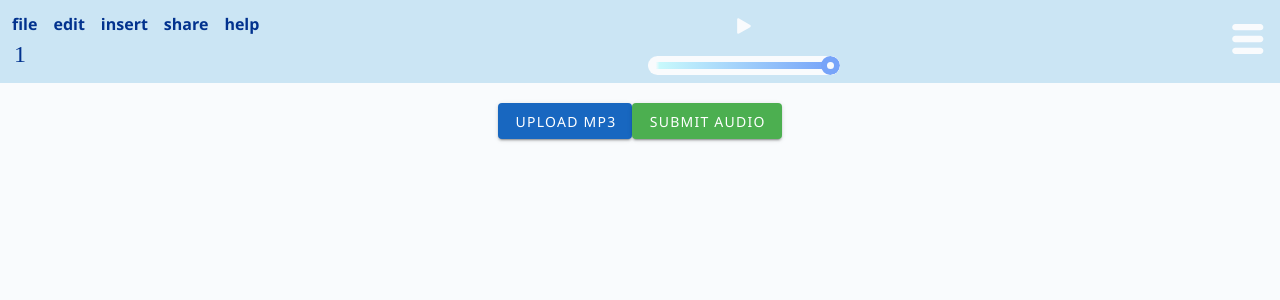
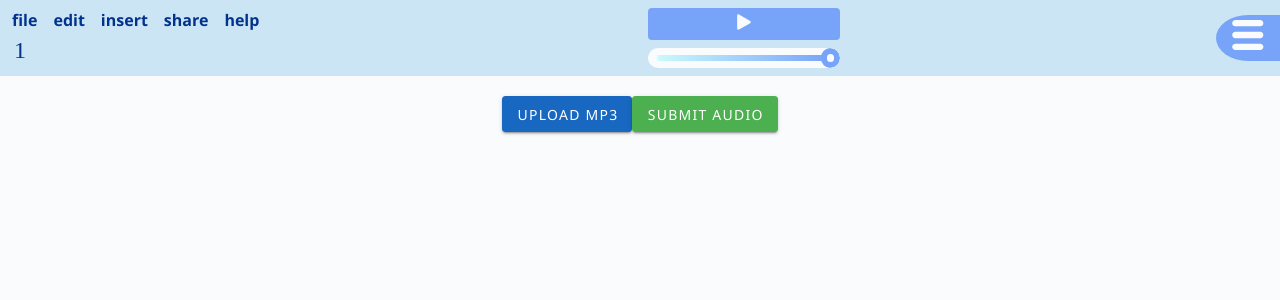
Before and after one commit to LiamHoogstad/Group_9_GDP, a Vue app: page /profile-page/1 in a window 1280 px wide. Shown: the top 300 px of the page. Built offline with nearby package versions, Linux system fonts and the light colour scheme; a web font is replaced by a local one.

Commit message:
Transparent button fix (FINAL)
Didn't upload my changes? should be good now.

```diff
--- a/frontend/views/ProjectView.vue
+++ b/frontend/views/ProjectView.vue
@@ -219,6 +219,21 @@ h2#project_name {
   margin-left: 0.25em;
 }
 
+button {
+  color: var(--colour-background);
+  background-color: var(--colour-interactable);
+  border-radius: 0.25em;
+  padding: 0.25em 1em 0.25em 1em;
+  font-weight: bold;
+  border: none;
+}
+button:hover {
+  background-color: var(--colour-interactable-hover);
+}
+button:active {
+  background-color: var(--colour-interactable-click);
+}
+
 button#play_pause {
   margin-bottom: 0.5em;
   cursor: pointer;
```
